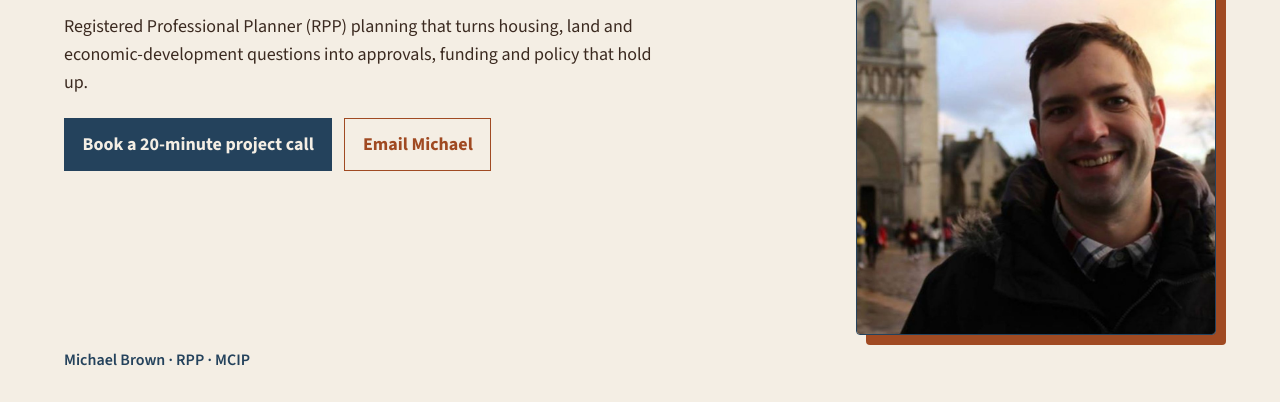
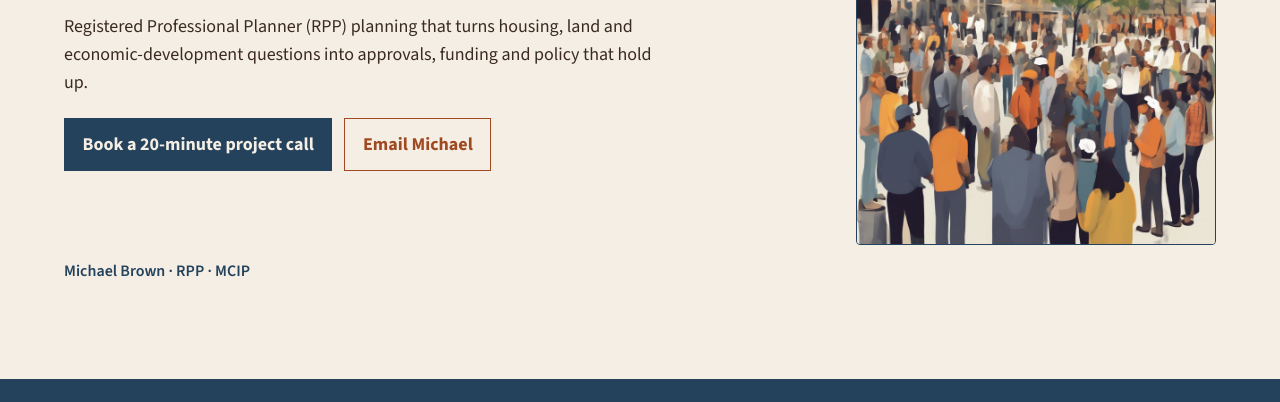
Before and after one commit to confessedemu/BAACINC-website, a website: page index.html in a window 1280 px wide. Shown: the part 232-634 px from the top of the page. Drawn offline with Linux system fonts and the light colour scheme.

Commit message:
Restore the engagement illustration as the hero
The portrait stays in About. The square gathering image sits in the hero column with a clean frame and no caption.

Co-authored-by: confessedemu <confessedemu@users.noreply.github.com>

```diff
--- a/css/styles.css
+++ b/css/styles.css
@@ -374,17 +374,17 @@ a {
   border: 1px solid var(--river);
   border-radius: var(--radius);
   overflow: hidden;
-  background: var(--paper);
-  box-shadow: 10px 10px 0 var(--rust);
+  background: var(--linen);
+  aspect-ratio: 1;
 }
 
 .hero-media img {
   display: block;
   width: 100%;
-  height: auto;
-  aspect-ratio: 4 / 3;
+  height: 100%;
+  aspect-ratio: 1;
   object-fit: cover;
-  object-position: center 18%;
+  object-position: center;
 }
 
 .button {
@@ -949,10 +949,6 @@ button,
     justify-self: end;
   }
 
-  .hero-media img {
-    aspect-ratio: 4 / 5;
-  }
-
   .cards-services {
     grid-template-columns: 1fr 1fr 1fr;
   }
--- a/index.html
+++ b/index.html
@@ -99,9 +99,8 @@
               <a class="button button-secondary" href="mailto:michael.brown@baacinc.com">Email Michael</a>
             </div>
           </div>
-          <!-- TODO confirm: a different outdoor or on-site photo is preferred for the hero. This uses the About portrait as a placeholder. -->
           <figure class="hero-media">
-            <img src="/assets/michael-brown.jpg" width="1095" height="1460" alt="Michael Brown, founder and principal of BAACINC, smiling outdoors with a stone church behind him." fetchpriority="high">
+            <img src="/assets/engagement.jpg" width="1600" height="1600" alt="Illustration of people gathered and speaking together in a city plaza during a public engagement." fetchpriority="high">
           </figure>
           <p class="hero-note">Michael Brown · RPP · MCIP</p>
         </div>
```
